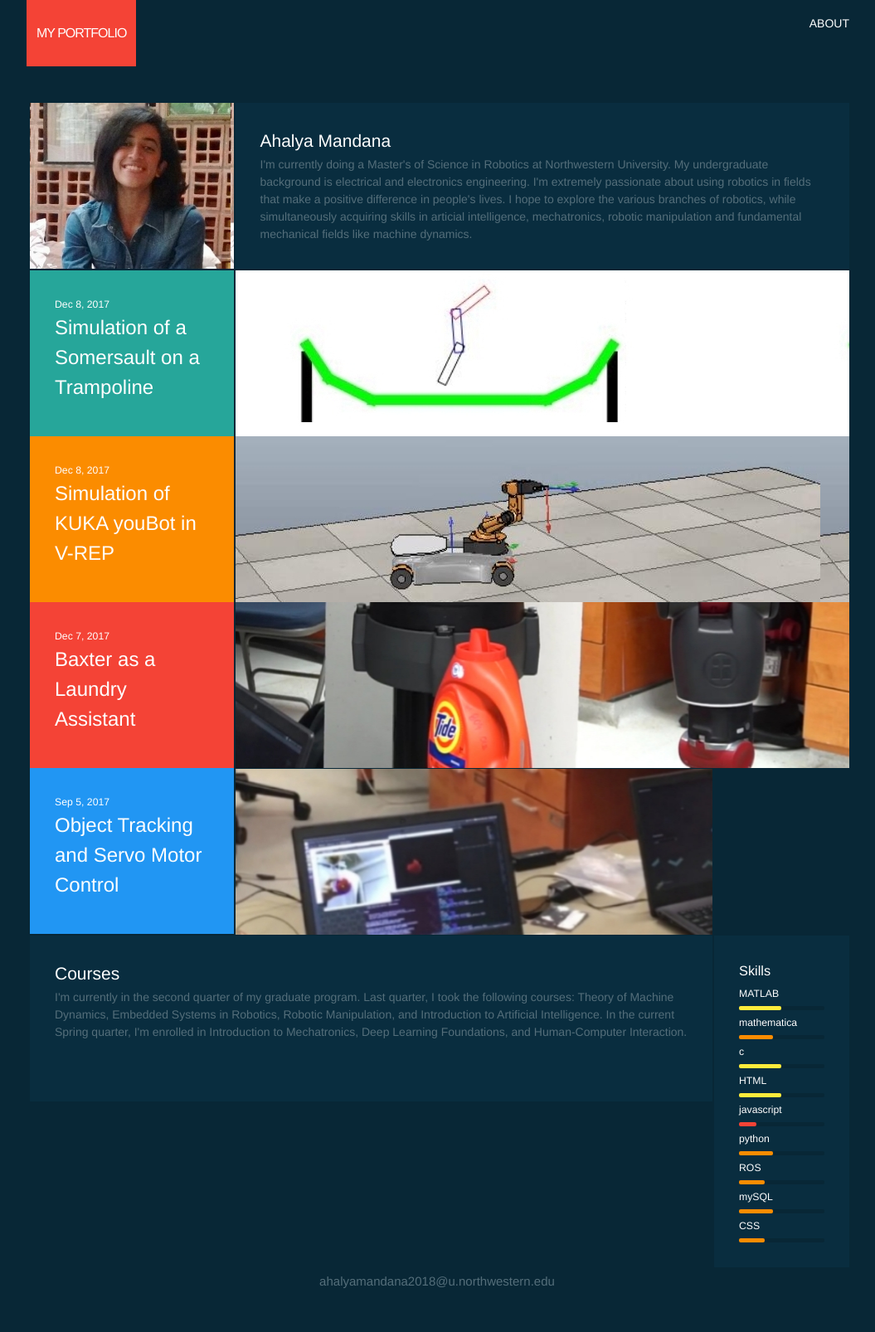
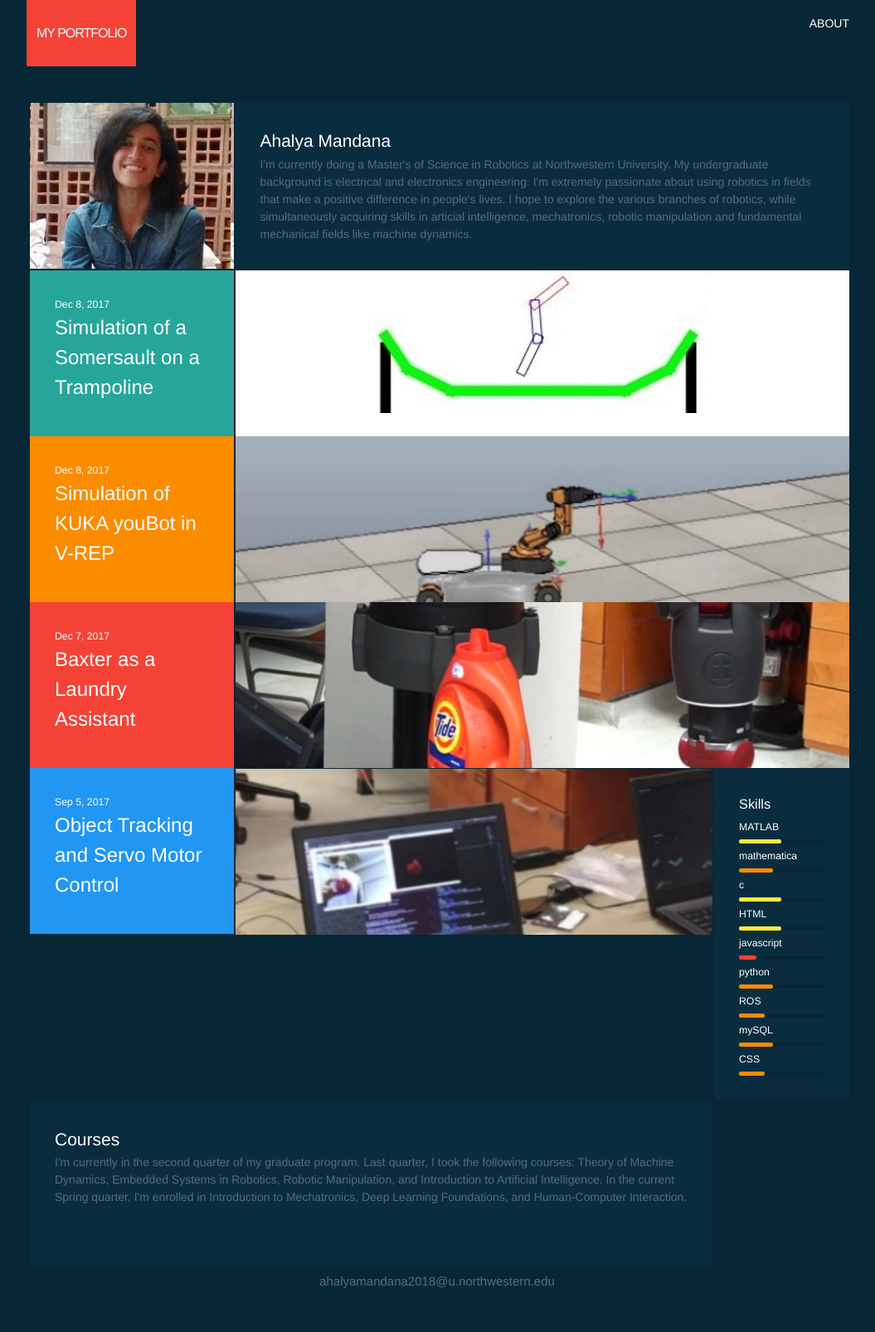
Before and after one commit to am2512/am2512.github.io, a Jekyll site: the page built from index.html, in a window 1280 px wide. Shown: the whole page at 83% size, without its empty margins (112-1167 px from the left). Built offline with Jekyll 4.4.1, drawn with Linux system fonts in a browser that asks for light colours.

```diff
--- a/index.html
+++ b/index.html
@@ -66,16 +66,7 @@ layout: default
 
       </div>
 
-      <div class="col col-10">
-        <div class="block glass">
-            <div class="block-body">
-                <h2>Courses</h2>
-                <p class="grey-text">I'm currently in the second quarter of my graduate program. Last quarter, I took the following courses: Theory of Machine Dynamics, Embedded Systems in Robotics, Robotic Manipulation, and Introduction to Artificial Intelligence. In the current Spring quarter, I'm enrolled in Introduction to Mechatronics, Deep Learning Foundations, and Human-Computer Interaction.</p>
-            </div>
-        </div>
-      </div>
-
-    <div class="col col-2">
+      <div class="col col-2">
         <div class="block glass">
             <div class="block-body">
                 <h3 class="margin-bot">Skills</h3>
@@ -87,4 +78,15 @@ layout: default
         </div>
     </div>
 
+      <div class="col col-10">
+        <div class="block glass">
+            <div class="block-body">
+                <h2>Courses</h2>
+                <p class="grey-text">I'm currently in the second quarter of my graduate program. Last quarter, I took the following courses: Theory of Machine Dynamics, Embedded Systems in Robotics, Robotic Manipulation, and Introduction to Artificial Intelligence. In the current Spring quarter, I'm enrolled in Introduction to Mechatronics, Deep Learning Foundations, and Human-Computer Interaction.</p>
+            </div>
+        </div>
+      </div>
+
+
+
 </div>
```
Also changed, not shown: assets/3.jpg, assets/4.jpg.
